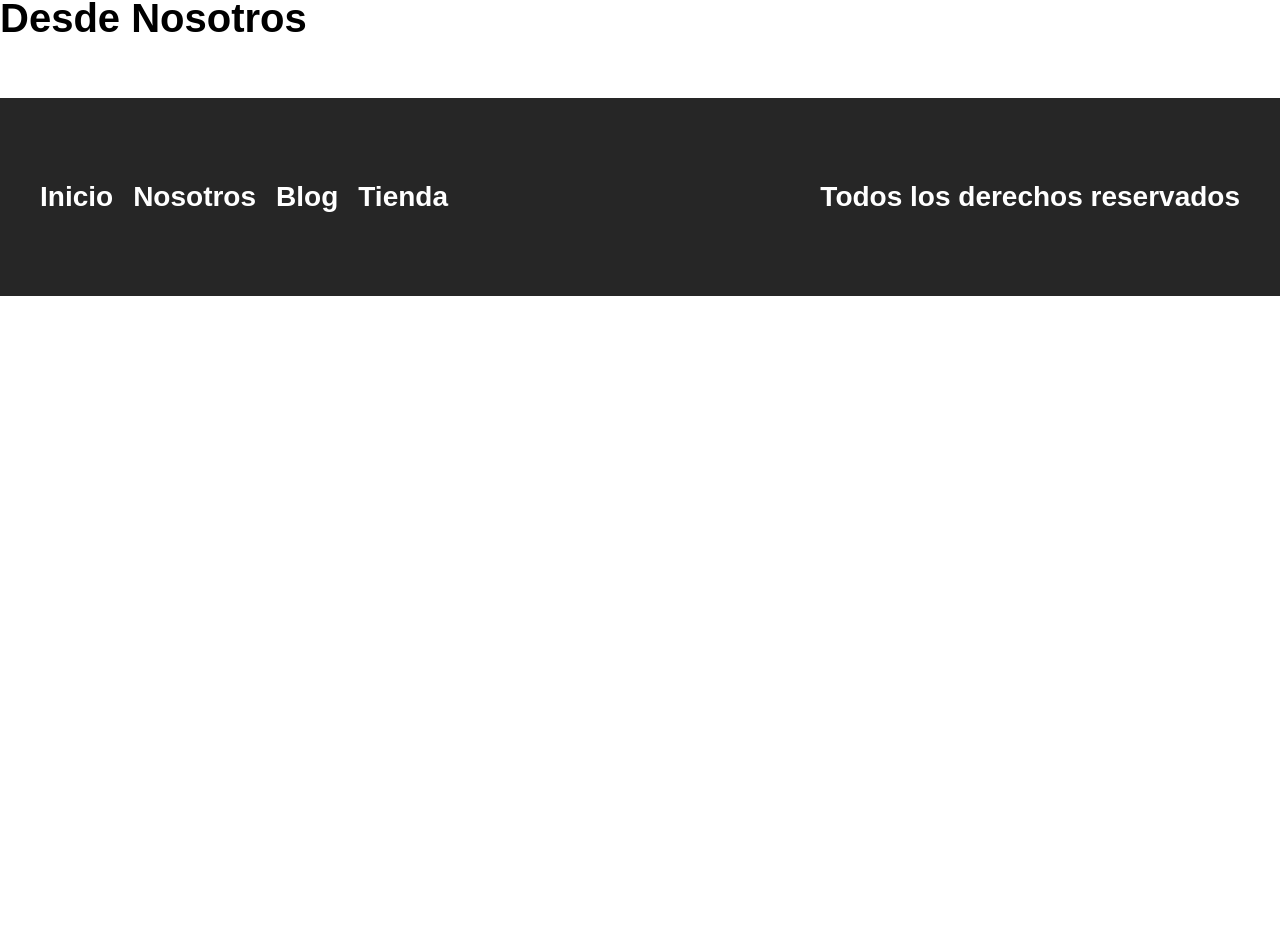
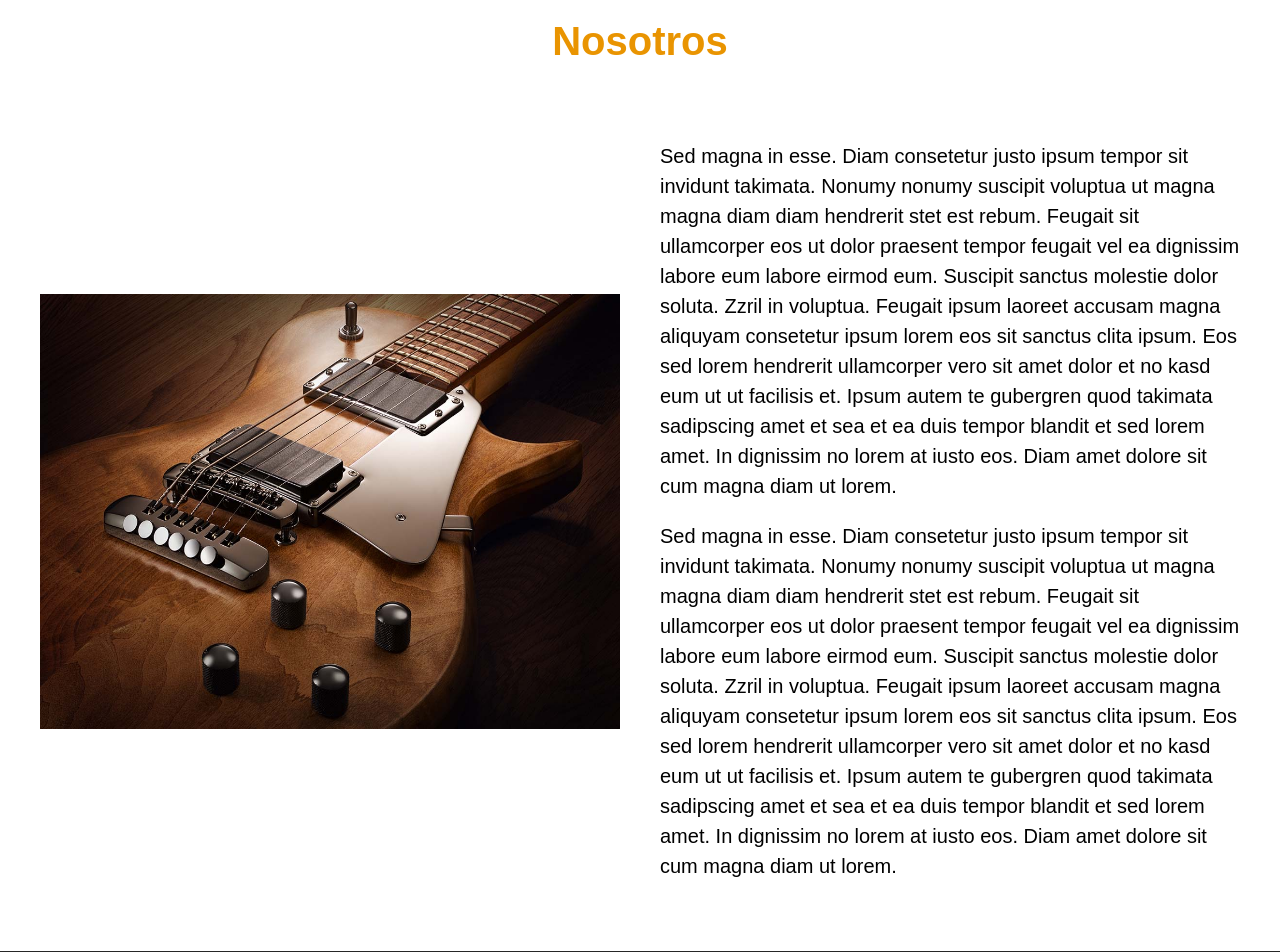
Before and after one commit to JeanBayer/guitarla_next_practice, a Next.js app: page /nosotros in a window 1280 px wide. Shown: the part 239-1191 px from the top of the page. Before the commit the page ends 800 px from the top, so only its background shows below. Built offline with nearby package versions, Linux system fonts and the light colour scheme.

Commit message:
page nosotros added

```diff
--- a/pages/nosotros.js
+++ b/pages/nosotros.js
@@ -1,9 +1,50 @@
+import Image from "next/image";
 import Layout from "../components/Layout";
+import styles from "../styles/Nosotros.module.css";
 
 const Nosotros = () => {
   return (
     <Layout pagina="Nosotros">
-      <h1>Desde Nosotros</h1>
+      <main className="contenedor">
+        <h2 className="heading">Nosotros</h2>
+        <div className={styles.contenido}>
+          <Image
+            layout="responsive"
+            width={600}
+            height={450}
+            src="/img/nosotros.jpg"
+            alt="Imagen de Nosotros"
+          />
+          <div>
+            <p>
+              Sed magna in esse. Diam consetetur justo ipsum tempor sit invidunt
+              takimata. Nonumy nonumy suscipit voluptua ut magna magna diam diam
+              hendrerit stet est rebum. Feugait sit ullamcorper eos ut dolor
+              praesent tempor feugait vel ea dignissim labore eum labore eirmod
+              eum. Suscipit sanctus molestie dolor soluta. Zzril in voluptua.
+              Feugait ipsum laoreet accusam magna aliquyam consetetur ipsum
+              lorem eos sit sanctus clita ipsum. Eos sed lorem hendrerit
+              ullamcorper vero sit amet dolor et no kasd eum ut ut facilisis et.
+              Ipsum autem te gubergren quod takimata sadipscing amet et sea et
+              ea duis tempor blandit et sed lorem amet. In dignissim no lorem at
+              iusto eos. Diam amet dolore sit cum magna diam ut lorem.
+            </p>
+            <p>
+              Sed magna in esse. Diam consetetur justo ipsum tempor sit invidunt
+              takimata. Nonumy nonumy suscipit voluptua ut magna magna diam diam
+              hendrerit stet est rebum. Feugait sit ullamcorper eos ut dolor
+              praesent tempor feugait vel ea dignissim labore eum labore eirmod
+              eum. Suscipit sanctus molestie dolor soluta. Zzril in voluptua.
+              Feugait ipsum laoreet accusam magna aliquyam consetetur ipsum
+              lorem eos sit sanctus clita ipsum. Eos sed lorem hendrerit
+              ullamcorper vero sit amet dolor et no kasd eum ut ut facilisis et.
+              Ipsum autem te gubergren quod takimata sadipscing amet et sea et
+              ea duis tempor blandit et sed lorem amet. In dignissim no lorem at
+              iusto eos. Diam amet dolore sit cum magna diam ut lorem.
+            </p>
+          </div>
+        </div>
+      </main>
     </Layout>
   );
 };
--- /dev/null
+++ b/styles/Nosotros.module.css
@@ -0,0 +1,11 @@
+.contenido {
+    display: grid;
+    gap: 4rem;
+}
+
+@media (min-width: 768px) {
+    .contenido {
+        grid-template-columns: repeat(2, 1fr);
+        align-items: center;
+    }
+}
```
